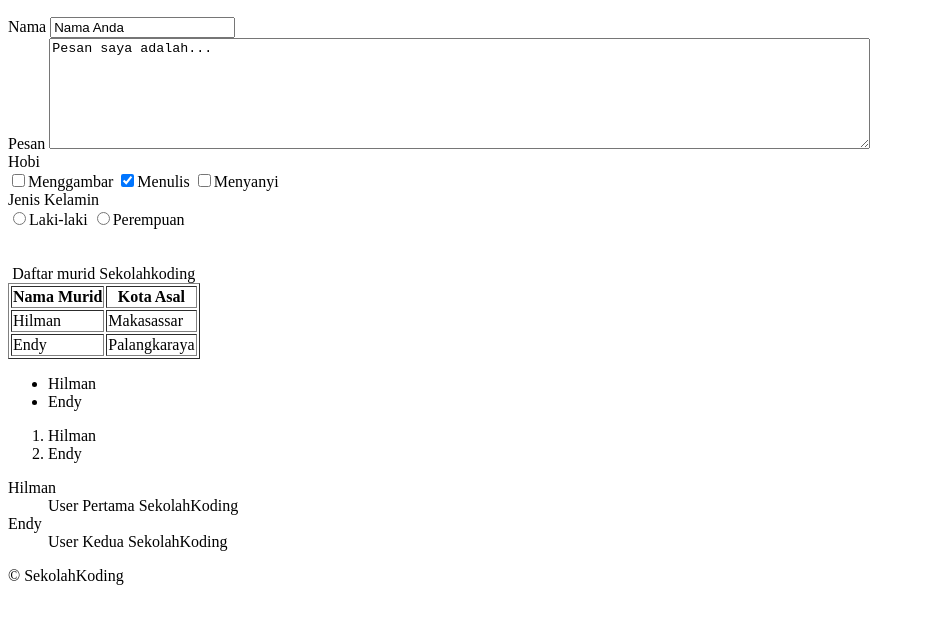
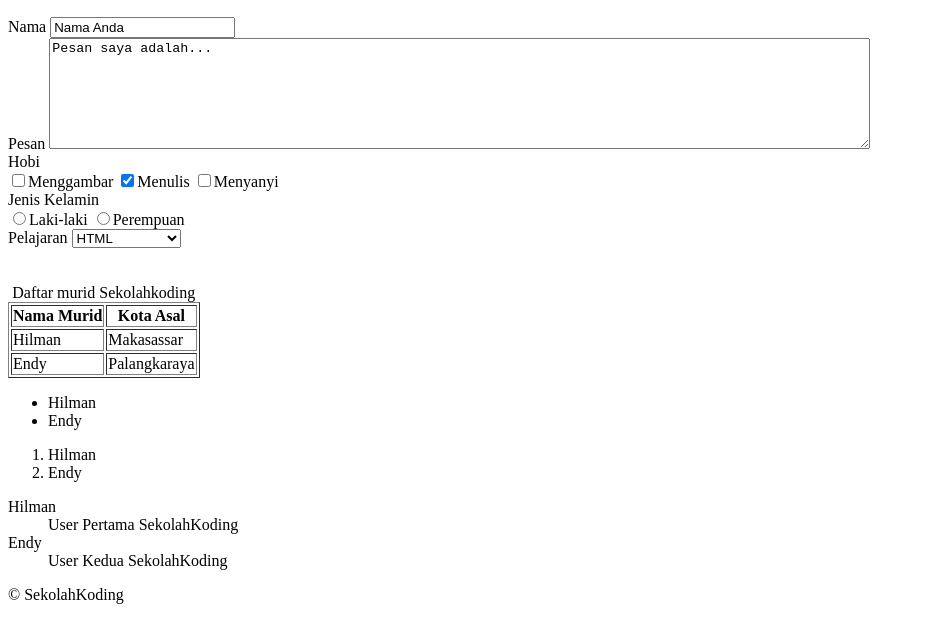
Before and after one commit to RachmanForniandi/sekolahkoding_html, a plain HTML site: page kontak.html in a window 1280 px wide. Shown: the part 110-752 px from the top of the page, without its empty margins (0-925 px from the left). Drawn offline with Linux system fonts and the light colour scheme.

Commit message:
Penggunaan Select dan Option

```diff
--- a/kontak.html
+++ b/kontak.html
@@ -29,6 +29,20 @@
     <label>Jenis Kelamin</label><br>
     <input type="radio" name="gender" value="0">Laki-laki
     <input type="radio" name="gender" value="1">Perempuan
+    <br>
+    <label>Pelajaran</label>
+    <select>
+        <optgroup label="Frontend">
+        	<option value="html">HTML</option>
+            <option value="css">CSS</option>
+            <option value="js">Javascript</option>
+        </optgroup>
+
+        <optgroup label="Backend">
+        	<option value="php">PHP-MySQl</option>
+            <option value="java">JAVA</option>
+        </optgroup>
+    </select>
   </form>
 
   <br><br>
```
